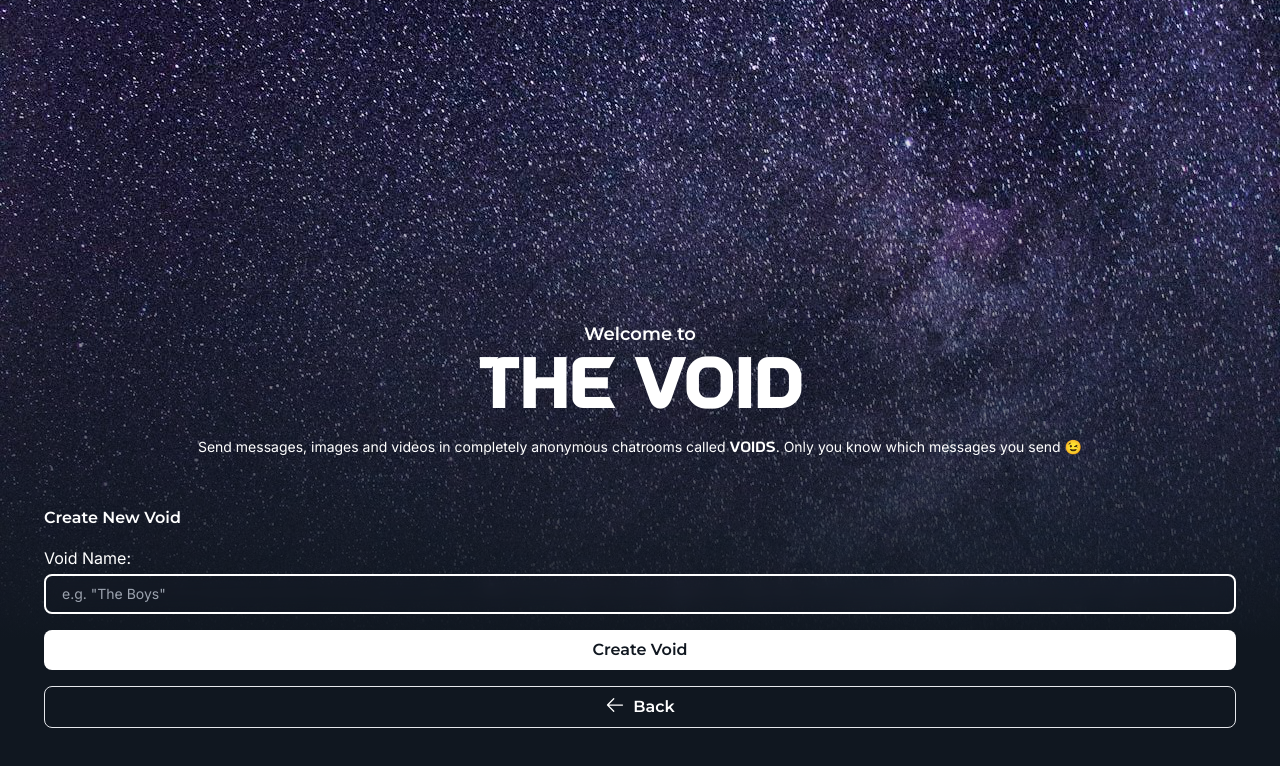
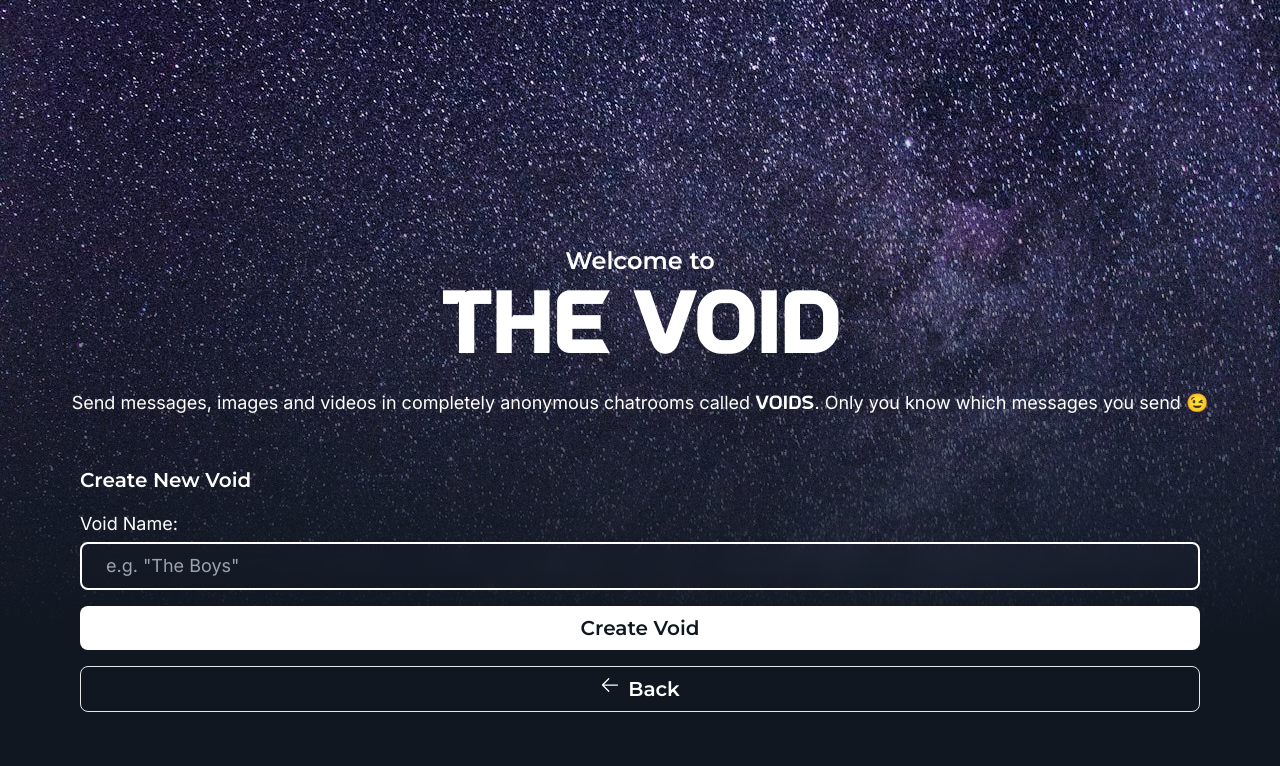
Before and after one commit to Dev-Dylann/The-Void, a Next.js app: page / in a window 1280 px wide. Both pictures are taken after a click on the button 640 px from the left and 595 px from the top of the page. Shown: the top 766 px of the page. Built offline with nearby package versions, Linux system fonts and the light colour scheme; no server answers.

Commit message:
made index responsive for tablets

```diff
--- a/app/components/CreateVoidForm.tsx
+++ b/app/components/CreateVoidForm.tsx
@@ -28,7 +28,7 @@ function CreateButton({ status, message }: stateType) {
     }, [status, message, pending])
 
     return (
-        <button disabled={pending} className={`${montserrat.className} text-base font-semibold py-2 flex items-center justify-center text-darkBg bg-white rounded-lg disabled:brightness-75`}>
+        <button disabled={pending} className={`${montserrat.className} text-base font-semibold py-2 flex items-center justify-center text-darkBg bg-white rounded-lg disabled:brightness-75 sm:text-xl`}>
             {pending ? <Loader /> : 'Create Void'}
         </button>
     )
@@ -40,11 +40,11 @@ export default function CreateVoid() {
 
     return (
         <form action={formAction} className="flex flex-col gap-4 pt-6">
-            <h2 className={`${montserrat.className} font-semibold text-base`}>Create New Void</h2>
+            <h2 className={`${montserrat.className} font-semibold text-base sm:text-xl`}>Create New Void</h2>
 
-            <label htmlFor="voidName" className='flex flex-col gap-1'>
+            <label htmlFor="voidName" className='flex flex-col gap-1 sm:text-lg'>
                 Void Name:
-                <input type="text" name="voidName" id="voidName" required placeholder='e.g. "The Boys"' autoFocus className='text-sm bg-transparent outline-none rounded-lg border border-white backdrop-blur py-2 px-4 focus:border-2' />
+                <input type="text" name="voidName" id="voidName" required placeholder='e.g. "The Boys"' autoFocus className='text-sm bg-transparent outline-none rounded-lg border border-white backdrop-blur py-2 px-4 focus:border-2 sm:text-lg sm:px-6' />
             </label>
 
             <CreateButton status={state.status} message={state.message} />
--- a/app/components/JoinVoidForm.tsx
+++ b/app/components/JoinVoidForm.tsx
@@ -8,15 +8,15 @@ export default function JoinVoid() {
 
     return (
         <form onSubmit={(e) => e.preventDefault()} className="flex flex-col gap-4 pt-6">
-            <h2 className={`${montserrat.className} font-semibold text-base`}>Join Existing Void</h2>
+            <h2 className={`${montserrat.className} font-semibold text-base sm:text-xl`}>Join Existing Void</h2>
 
-            <label htmlFor="voidId" className='flex flex-col gap-1'>
+            <label htmlFor="voidId" className='flex flex-col gap-1 sm:text-lg'>
                 Void ID:
-                <input type="text" name="voidId" id="voidId" value={voidId} onChange={(e) => setVoidId(e.target.value)} placeholder='e.g. "abcDEFghiJ"' required autoFocus className='text-sm bg-transparent outline-none rounded-lg border border-white backdrop-blur py-2 px-4 focus:border-2' />
+                <input type="text" name="voidId" id="voidId" value={voidId} onChange={(e) => setVoidId(e.target.value)} placeholder='e.g. "abcDEFghiJ"' required autoFocus className='text-sm bg-transparent outline-none rounded-lg border border-white backdrop-blur py-2 px-4 focus:border-2 sm:text-lg sm:px-6' />
             </label>
 
             <Link href={`/${voidId}`}>
-                <button className={`${montserrat.className} text-base font-semibold py-2 text-darkBg bg-white rounded-lg w-full`}>
+                <button className={`${montserrat.className} text-base font-semibold py-2 text-darkBg bg-white rounded-lg w-full sm:text-xl`}>
                     Join Void
                 </button>
             </Link>
--- a/app/components/VoidSelection.tsx
+++ b/app/components/VoidSelection.tsx
@@ -29,7 +29,7 @@ export default function Selection() {
 
     function BackButton() {
         return (
-            <button onClick={() => setSelectionState('home')} className={`${montserrat.className} text-base font-semibold border p-2 rounded-lg flex justify-center gap-2`}>
+            <button onClick={() => setSelectionState('home')} className={`${montserrat.className} text-base font-semibold border p-2 rounded-lg flex justify-center gap-2 sm:text-xl`}>
                 <ArrowLeftIcon className='h-5 w-5' />
                 Back
             </button>
@@ -37,7 +37,7 @@ export default function Selection() {
     }
 
     return (
-        <div className="py-6 px-6 flex flex-col gap-4 text-left">
+        <div className="py-6 px-6 flex flex-col gap-4 text-left sm:px-10">
             {selectionState === 'create'
                 ? (
                     <>
--- a/app/page.tsx
+++ b/app/page.tsx
@@ -9,11 +9,11 @@ export default function Home() {
   return (
     <main className='relative row-span-full flex flex-col'>
 
-      <section className='w-full h-full bg-gradient-to-b from-transparent from-10% to-darkBg to-80% p-5 pb-12 flex flex-col justify-end text-center'>
-        <p className={`${montserrat.className} font-semibold text-lg`}>Welcome to</p>
-        <h1 className={`${astro.className} font-semibold text-[65px] -mt-2`}>The Void</h1>
+      <section className='w-full h-full bg-gradient-to-b from-transparent from-10% to-darkBg to-80% p-5 pb-12 flex flex-col justify-end text-center sm:p-10 sm:pb-16'>
+        <p className={`${montserrat.className} font-semibold text-lg sm:text-2xl`}>Welcome to</p>
+        <h1 className={`${astro.className} font-semibold text-[65px] -mt-2 sm:text-[80px]`}>The Void</h1>
 
-        <p className={`${inter.className} text-sm`}>
+        <p className={`${inter.className} text-sm sm:text-lg`}>
           Send messages, images and videos in completely anonymous chatrooms called <span className={`${astro.className}`}>Voids</span>. Only you know which messages you send 😉
         </p>
 
```
